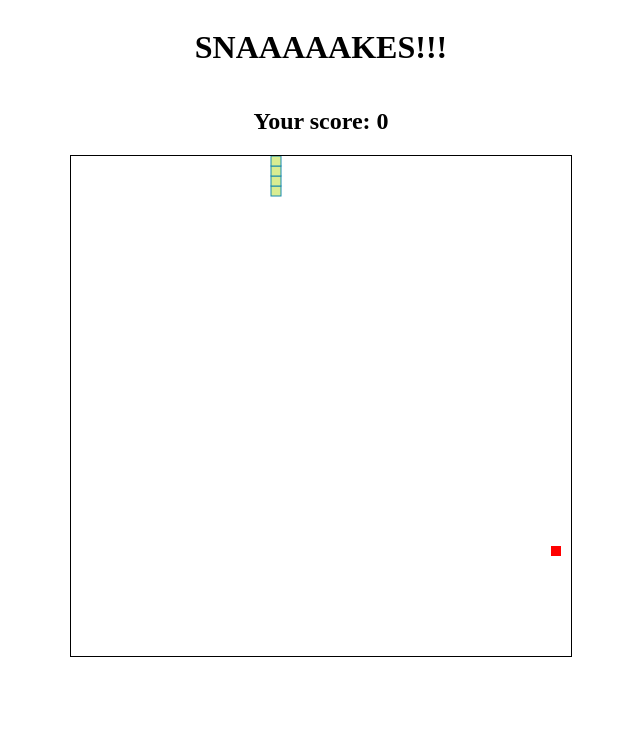
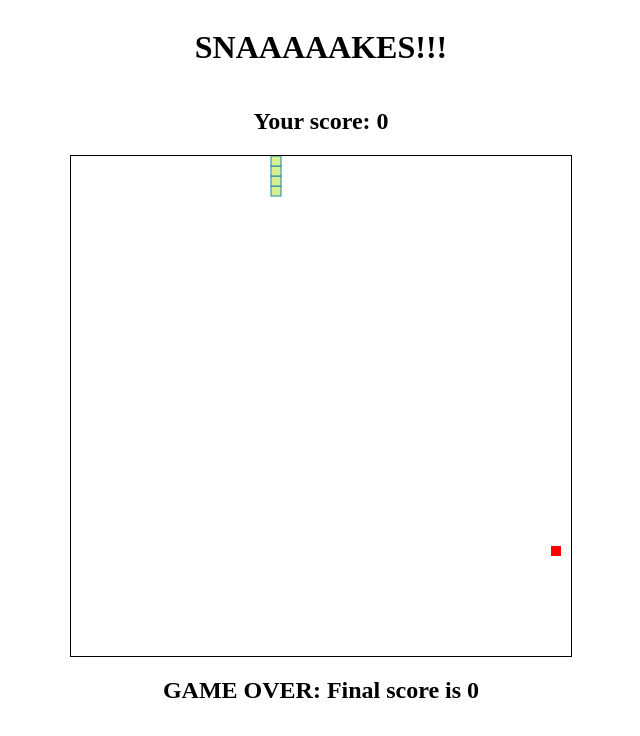
Before and after one commit to RijadHarbas/JumpStart-Snake, a plain HTML site: page index.html in a window 1280 px wide. Shown: the whole page, without its empty margins (319-959 px from the left). Drawn offline with Linux system fonts and the light colour scheme.

Commit message:
Added user feedback when game over

```diff
--- a/app.js
+++ b/app.js
@@ -9,6 +9,7 @@ document.addEventListener("DOMContentLoaded", () => {
         gameAreaContext = gameArea.getContext("2d");
     }
     const score = document.querySelector("#score");
+    const status = document.querySelector("#status");
 
     let snake = {
         parts: [
@@ -133,6 +134,7 @@ document.addEventListener("DOMContentLoaded", () => {
             drawApple();
             moveSnake(directionModX, directionModY);
             if (isGameOver()) {
+                status.innerText = `GAME OVER: Final score is ${score.innerText}`
                 return;
             }
         }
--- a/index.html
+++ b/index.html
@@ -14,6 +14,7 @@
         <h1>SNAAAAAKES!!!</h1>
         <h2>Your score: <span id="score">0</span></h2>
         <canvas id="game-area" width="500px" height="500px">A snake game!</canvas>
+        <h2 id="status"></h2>
 
     </main>
     <script src="app.js"></script>
```
